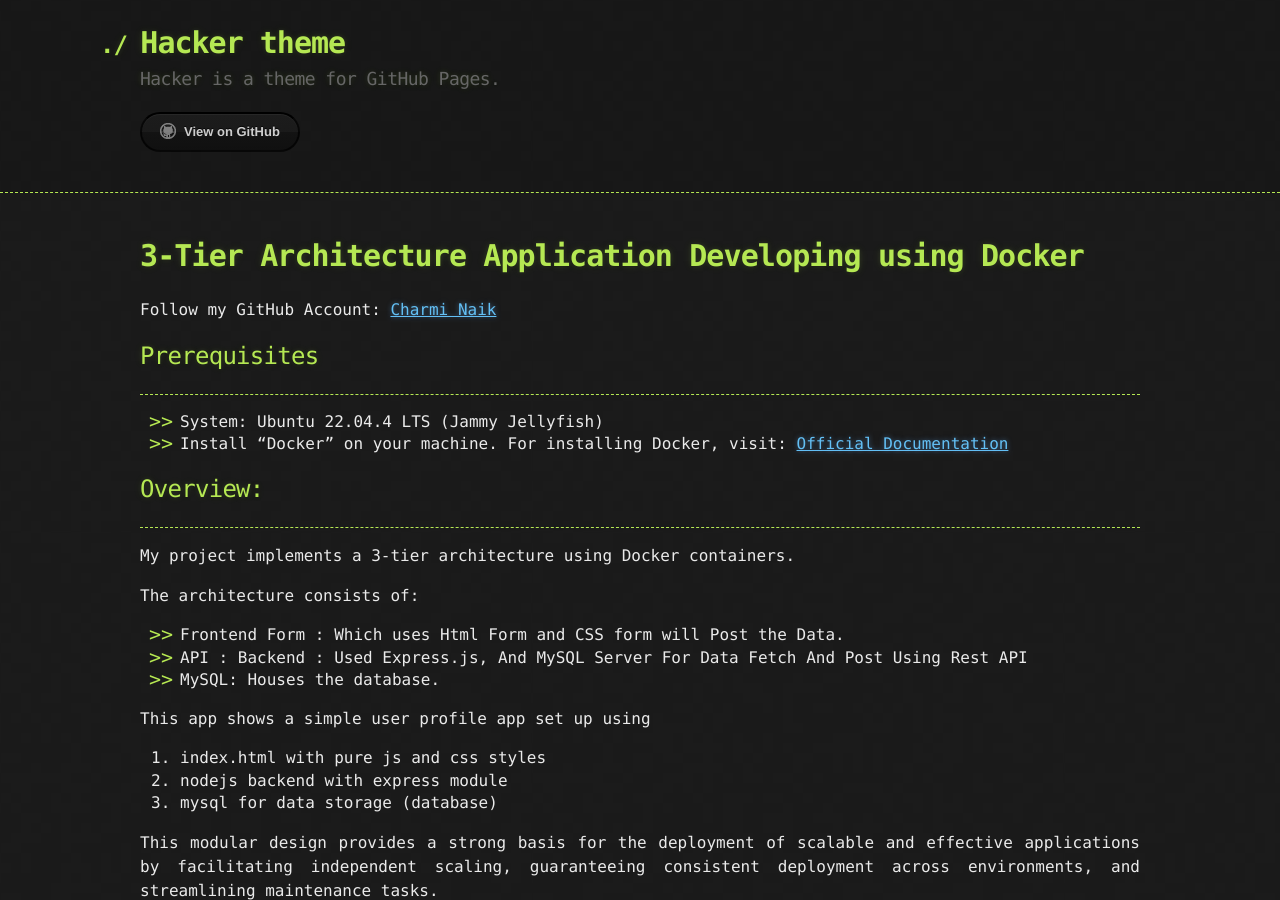
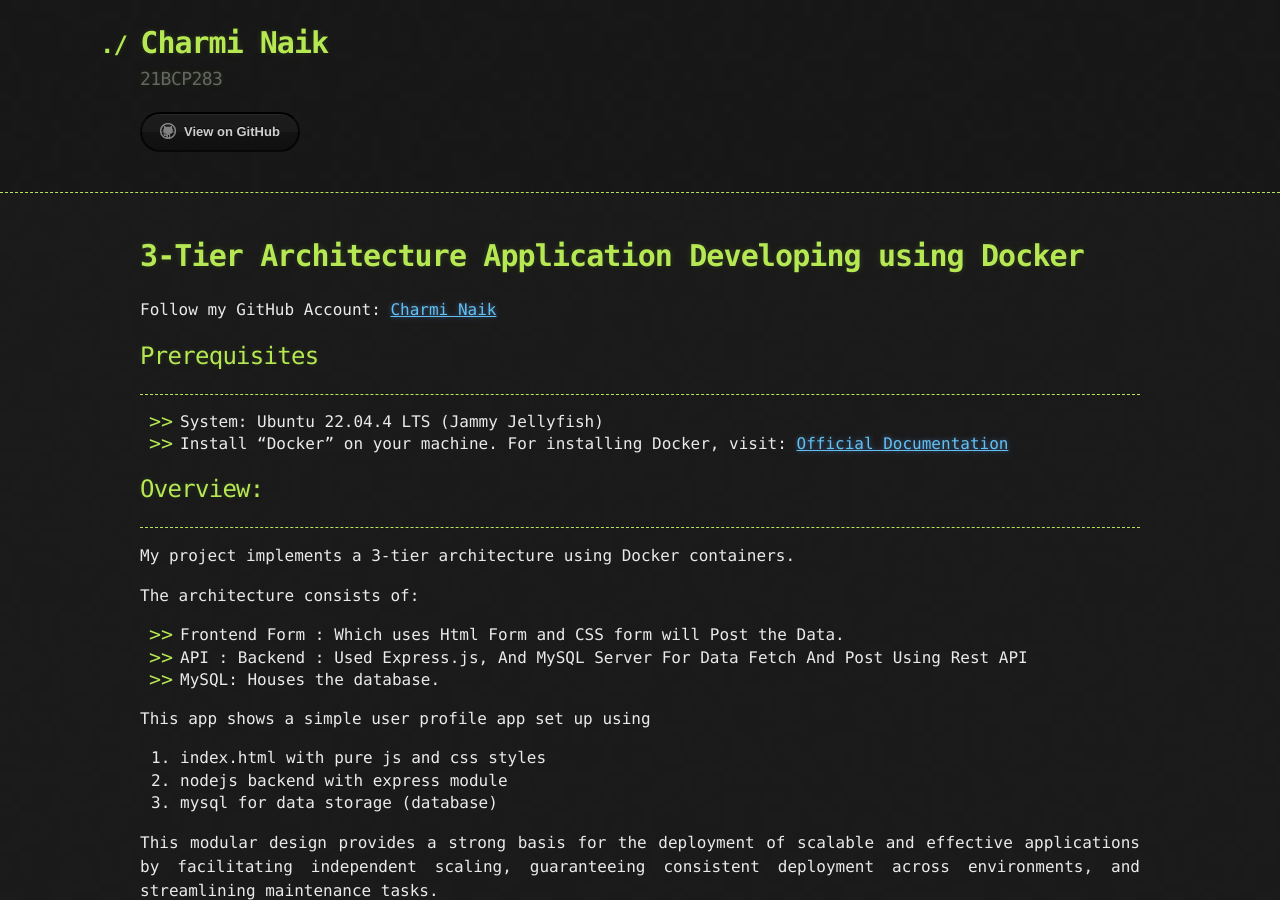
Before and after one commit to charminaik/Charminaik_Blog-Post, a Jekyll site: the page built from index.md, in a window 1280 px wide and 900 px high. Built offline with Jekyll 4.4.1, drawn with Linux system fonts in a browser that asks for light colours.

Commit message:
Update _config.yml

```diff
--- a/_config.yml
+++ b/_config.yml
@@ -1,5 +1,5 @@
-title: Hacker theme
-description: Hacker is a theme for GitHub Pages.
+title: Charmi Naik
+description: 21BCP283
 show_downloads: true
 google_analytics:
 theme: jekyll-theme-hacker
```
